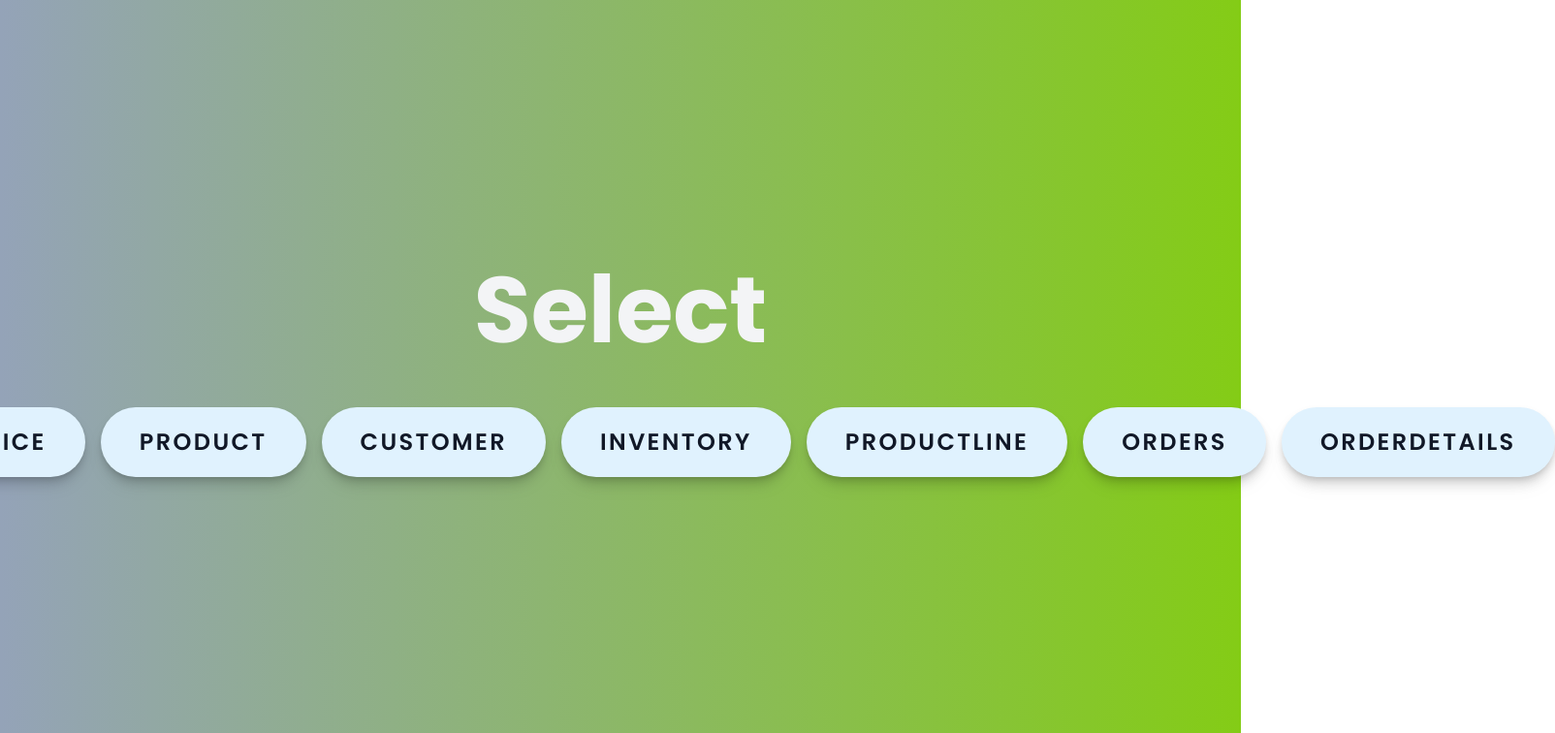
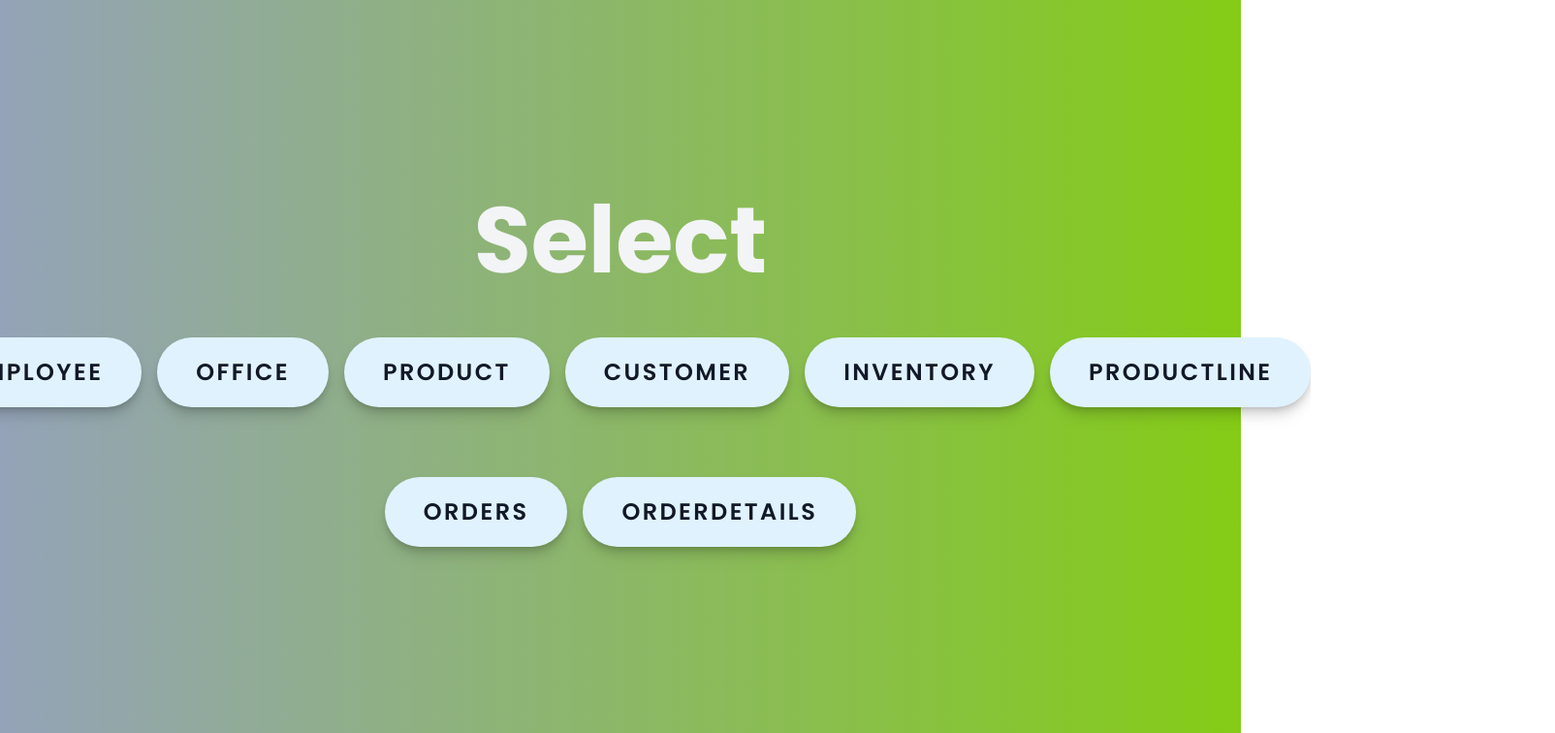
Before and after one commit to jklabay/IPT-Final, a React (Vite) app in the folder Frontend/: page / in a window 1280 px wide. Shown: the top 756 px of the page at 97% size, 1604 px wide, since content can reach past the window. Built offline with nearby package versions, Linux system fonts and the light colour scheme.

Commit message:
Minor Changes in home

```diff
--- a/Frontend/src/pages/Home.tsx
+++ b/Frontend/src/pages/Home.tsx
@@ -43,6 +43,8 @@ const Home = () => {
           >
             ProductLine
           </button>
+        </div>
+        <div className="justify-center gap-4 p-4 rounded w-[350px] flex flex-row">
           <button
             onClick={() => navigate("/orders")}
             className="bg-sky-100 rounded-full p-5 px-10 text-gray-900 uppercase text-2xl font-semibold tracking-widest my-5 self-start shadow-lg drop-shadow-lg hover:scale-105 duration-300  hover:bg-gradient-to-tr from-bg-rose-600 to-bg-sky-600 hover:text-white hover:shadow-slate-900 hover:shadow-lg hover:drop-shadow-2xl"
```
